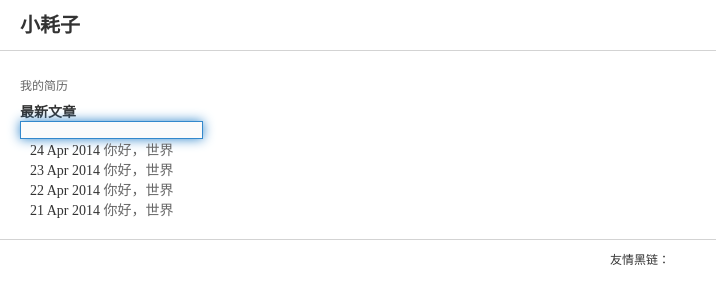
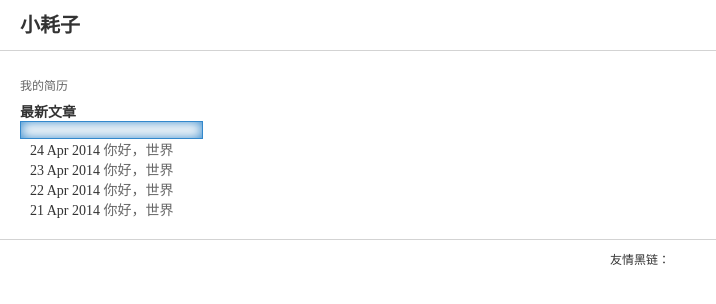
Before and after one commit to mouseliu/mygit, a Jekyll site: the page built from index.html, in a window 1280 px wide. Shown: the top 304 px of the page, without its empty margins (0-716 px from the left). Built offline with Jekyll 4.4.1, drawn with Linux system fonts in a browser that asks for light colours.

Commit message:
Signed-off-by: mouseliu <475973481@qq.com>

```diff
--- a/index.html
+++ b/index.html
@@ -13,7 +13,7 @@
 		<h3>最新文章</h3>
 		<p><input class="xxxx" type="text"></p>
 		<style>
-		.xxxx{ -webkit-box-shadow: 0 0 12px #38c;-moz-box-shadow: 0 0 12px #38c;-o-box-shadow: 0 0 12px #38c;box-shadow: 0 0 12px #38c; border-color:#38c;}
+		.xxxx{ -webkit-box-shadow:inset 0 0 12px #38c;-moz-box-shadow:inset 0 0 12px #38c;-o-box-shadow:inset 0 0 12px #38c;box-shadow:inset 0 0 12px #38c; border-color:#38c;}
 		</style>
 		<ul>
 			{% for post in site.posts %}
```
